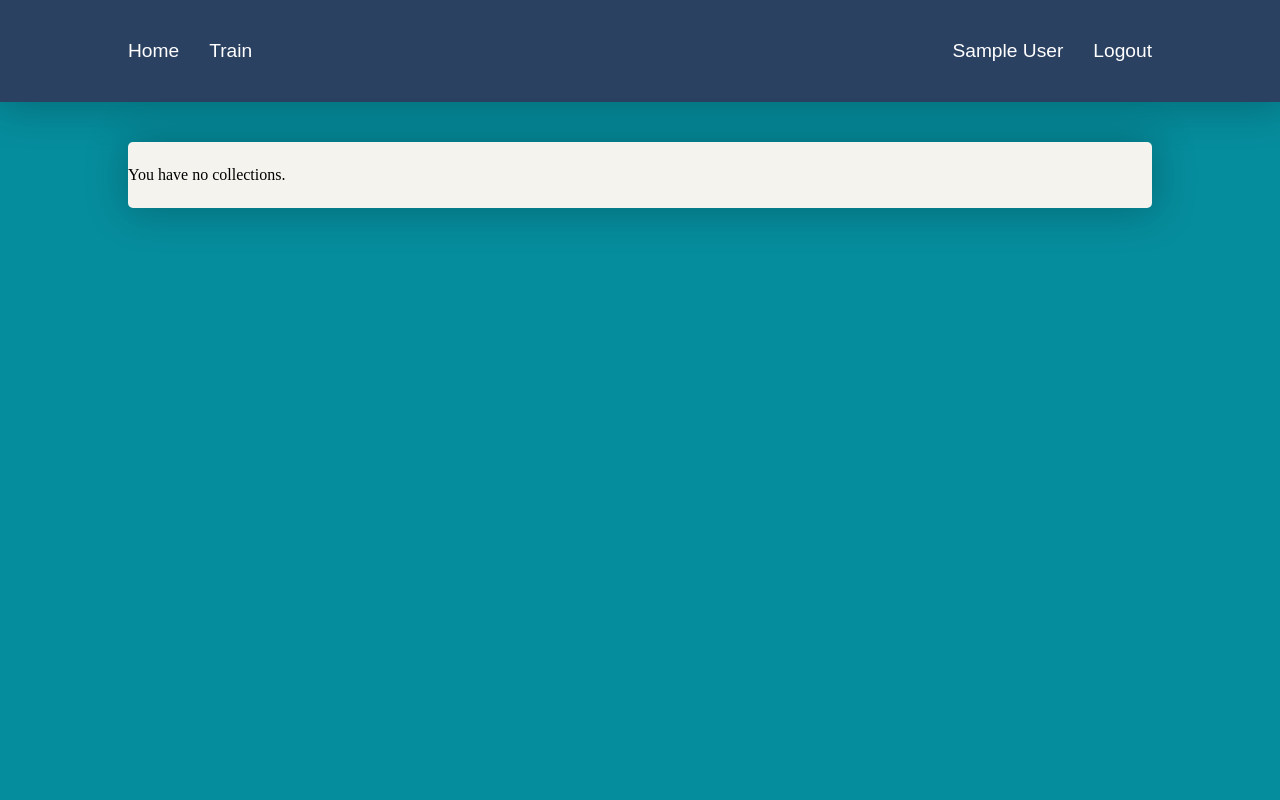
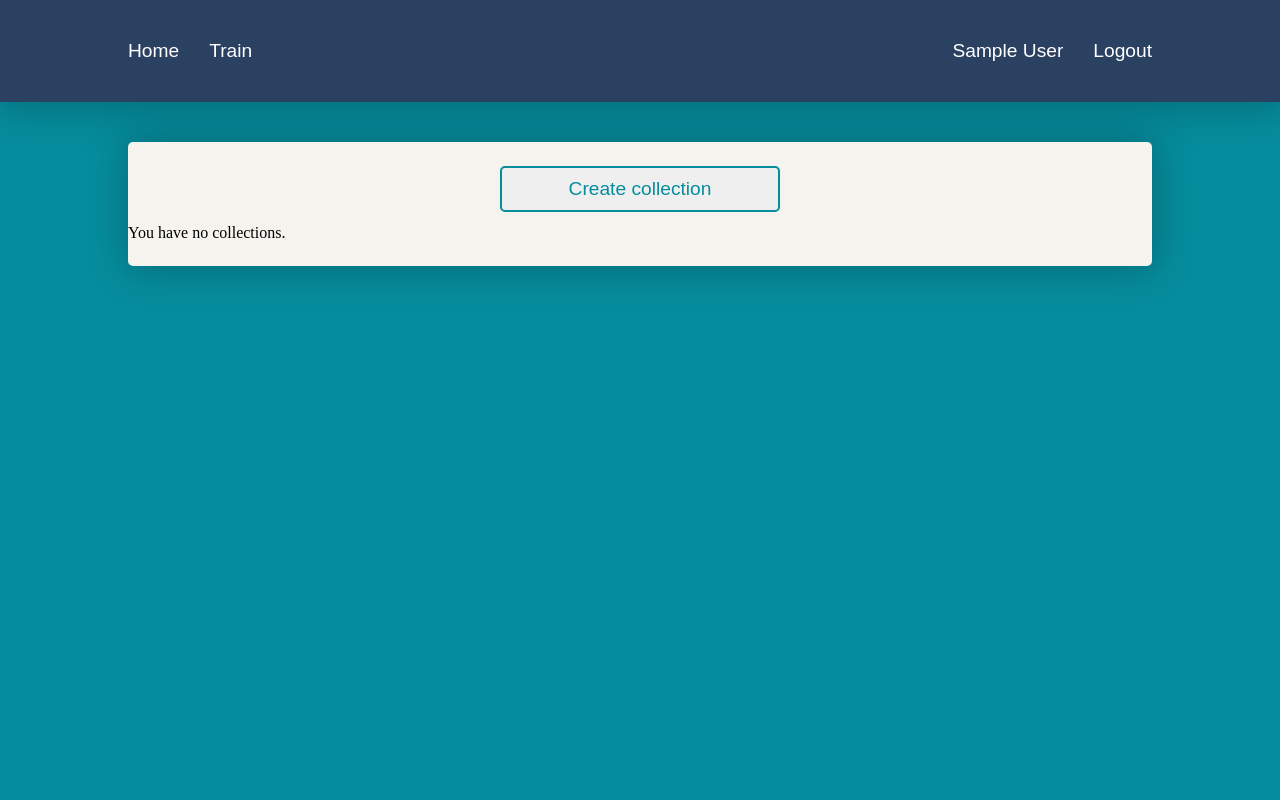
Before and after one commit to iszablowski/flashcards_app, a Flask app: page /flashcards/collection in a window 1280 px wide. Run offline with Flask 3, Linux system fonts and the light colour scheme; the visitor is signed in with stand-in values (Sample User, id 1); data that the repository does not hold is empty.

Commit message:
action buttons with styles added

```diff
--- a/src/application/cards.py
+++ b/src/application/cards.py
@@ -104,7 +104,15 @@ def remove_collection():
     return redirect(url_for('flashcards.flashcards_collection'))
 
 
-@cards.route('/training', methods=['GET'])
+@cards.route('/collection/<collection_id>/train', methods=['GET'])
 @login_required
-def flashcards_training():
-    return '<h3>training</h3>'
+def flashcards_training(collection_id):
+    collection_to_train = FlashcardsCollection.query.filter_by(collection_id=collection_id).first()
+
+    if not collection_to_train:
+        return 'error-collection does not exist'
+
+    if collection_to_train.author_id != current_user.id:
+        return 'error-this is not your collection'
+
+    return collection_id
--- a/src/application/static/css-styles/styles.css
+++ b/src/application/static/css-styles/styles.css
@@ -77,7 +77,8 @@ html, body {
     outline :2px solid #068D9D;
 }
 
-.login-form .submit {
+.login-form .submit,
+.action-btns .submit {
     box-sizing: content-box;
     border-radius: 5px;
     border: 2px solid #068D9D;
@@ -87,11 +88,17 @@ html, body {
     font-family: Arial, sans-serif;
     font-size: 1.2em;
     width: 20vw;
+    cursor: pointer;
 }
 
-.login-form input.submit:hover {
+.login-form input.submit:hover,
+.action-btns button:hover {
     background-color: #068D9D;
     color: white;
+}
+
+#create-btn {
+    justify-content: center;
 }
 
 .flash-message {
@@ -148,6 +155,14 @@ html, body {
     overflow-wrap: break-word;
 }
 
+.action-btns {
+    display: flex;
+    flex: 1;
+    align-items: center;
+    justify-content: space-between;
+    margin: 0 3vw;
+}
+
 .flashcard {
     gap: 2vw;
     display: flex;
--- a/src/application/templates/base.html
+++ b/src/application/templates/base.html
@@ -31,7 +31,7 @@
         {% block hero %}
         <div class="hero">
             <h1>Flashcards App</h1>
-            <h>App where you can train on your own flashcards.</h>
+            <h>Join Flashcards App and memorize faster.</h>
         </div>
         {% endblock %}
     </div>
--- a/src/application/templates/flashcards/flashcards.html
+++ b/src/application/templates/flashcards/flashcards.html
@@ -5,6 +5,11 @@
 {% block signup %}{% endblock %}
 {% block hero %}
 <div class="main-collections main-profile">
+    <div class="action-btns">
+        <a href="{{url_for('flashcards.flashcards_training', collection_id=collection.first().collection_id)}}"><button class="submit">Train</button></a>
+        <a href="{{url_for('flashcards.edit_collection')}}"><button class="submit">Edit</button></a>
+        <a href="{{url_for('flashcards.remove_collection', collection_id=collection.first().collection_id)}}"><button class="submit">Remove</button></a>
+    </div>
     {% if collection.count() %}
         {% for flashcard in collection %}
             <div class="flashcard">
--- a/src/application/templates/flashcards/flashcards_collection.html
+++ b/src/application/templates/flashcards/flashcards_collection.html
@@ -5,6 +5,9 @@
 {% block signup %}{% endblock %}
 {% block hero %}
 <div class="main-collections main-profile">
+    <div id="create-btn" class="action-btns">
+        <a href="{{url_for('flashcards.create_collection')}}"><button class="submit">Create collection</button></a>
+    </div>
     {% if collections.count() %}
         {% for collection in collections %}
             <div class="collection">
```
